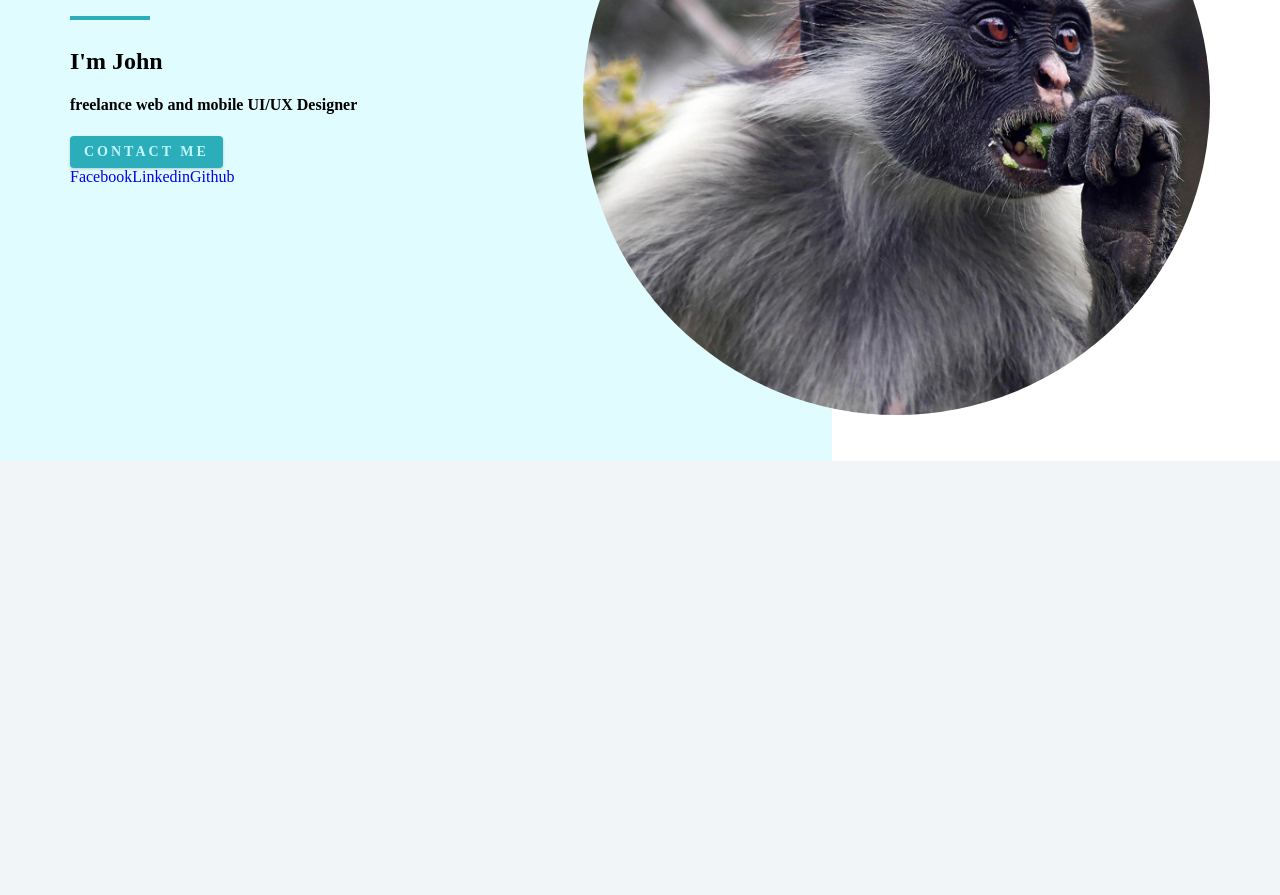
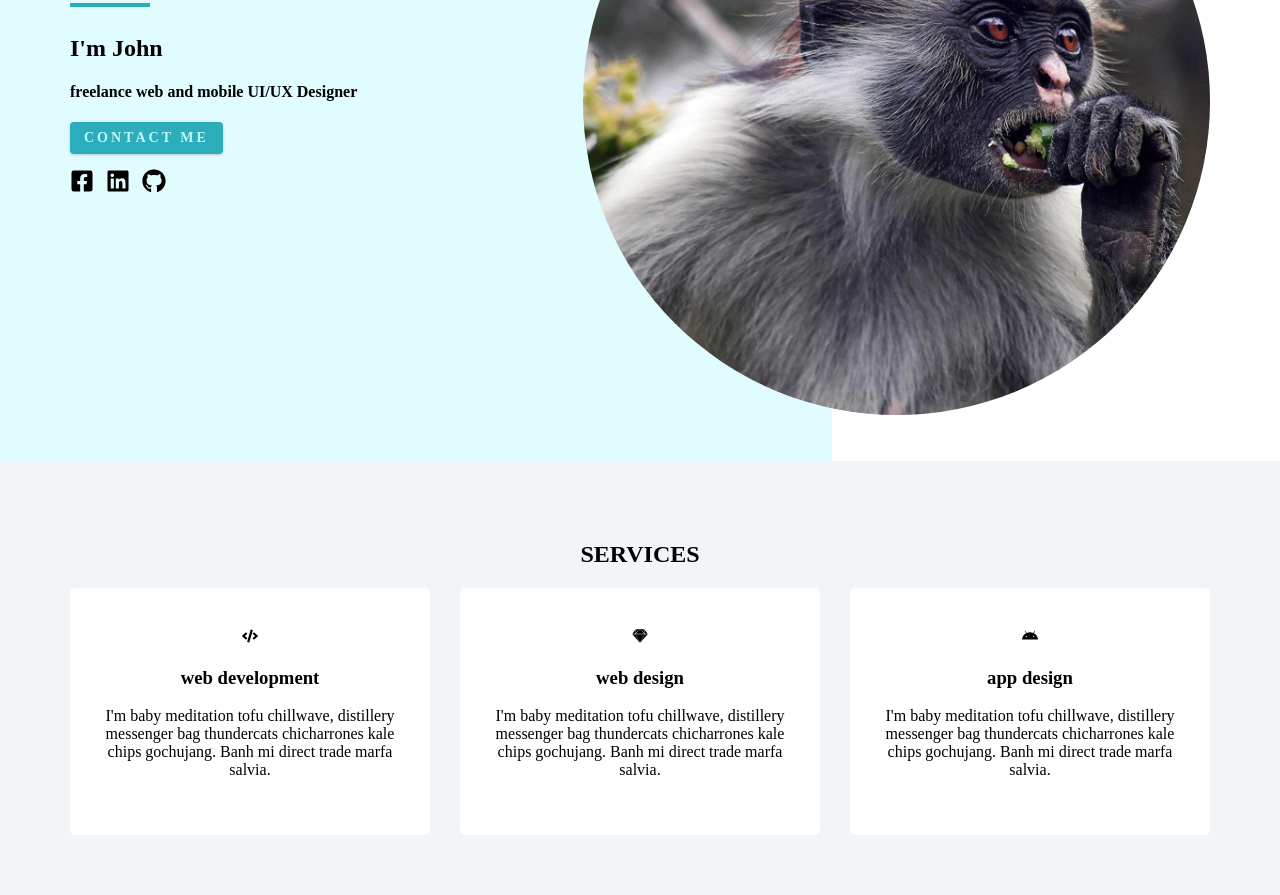
Before and after one commit to IvanMilivojevic/gatsby-strapi-project, a Gatsby site: page / in a window 1280 px wide. Shown: the part 339-1234 px from the top of the page. Before the commit the page ends 800 px from the top, so only its background shows below. Built offline with nearby package versions, Linux system fonts and the light colour scheme; Gatsby itself is replaced by a stand-in of ours.

Commit message:
added services

```diff
--- a/package.json
+++ b/package.json
@@ -20,7 +20,8 @@
     "gatsby-source-filesystem": "^2.10.0",
     "gatsby-transformer-sharp": "^2.11.0",
     "react": "^16.12.0",
-    "react-dom": "^16.12.0"
+    "react-dom": "^16.12.0",
+    "react-icons": "^4.1.0"
   },
   "devDependencies": {
     "prettier": "2.2.1"
--- /dev/null
+++ b/src/components/SectionTitle/SectionTitle.js
@@ -0,0 +1,7 @@
+import React from "react"
+
+const SectionTitle = ({ children }) => {
+  return <h2 className="text-center">{children}</h2>
+}
+
+export default SectionTitle
--- /dev/null
+++ b/src/components/Services/Services.js
@@ -0,0 +1,23 @@
+import React from "react"
+import SectionTitle from "../SectionTitle/SectionTitle"
+import { ServicesData } from "../../constants/services"
+import styles from "./services.module.css"
+
+const Services = () => {
+  return (
+    <section className={`bg-gray section-content`}>
+      <SectionTitle>SERVICES</SectionTitle>
+      <div className={`section-center ${styles.services}`}>
+        {ServicesData.map(service => (
+          <div className={styles.serviceSingle} key={service.id}>
+            {service.icon}
+            <h3>{service.title}</h3>
+            <p>{service.text}</p>
+          </div>
+        ))}
+      </div>
+    </section>
+  )
+}
+
+export default Services
--- /dev/null
+++ b/src/components/Services/services.module.css
@@ -0,0 +1,13 @@
+.services {
+  display: grid;
+  grid-template-columns: 1fr 1fr 1fr;
+  column-gap: 30px;
+}
+
+.serviceSingle {
+  border-radius: 5px;
+  text-align: center;
+  background-color: #fff;
+  color: #000;
+  padding: 40px 20px;
+}
--- a/src/components/SocialLinks/SocialLinks.js
+++ b/src/components/SocialLinks/SocialLinks.js
@@ -1,22 +1,26 @@
 import React from "react"
+import { FaFacebookSquare, FaLinkedin, FaGithub } from "react-icons/fa"
 import styles from "./socialLinks.module.css"
 
 const SocialLinks = () => {
   return (
     <ul className={styles.socialMenu}>
       <li>
-        <a href="#" target="_blank" rel="noopener noreferrer">
+        <a href="https://www.linkedin.com/in/ivan-milivojevic-a14b9b137/" target="_blank" rel="noopener noreferrer">
           <span className="sr-only">Facebook</span>
+          <FaFacebookSquare />
         </a>
       </li>
       <li>
-        <a href="#" target="_blank" rel="noopener noreferrer">
+        <a href="https://www.linkedin.com/in/ivan-milivojevic-a14b9b137/" target="_blank" rel="noopener noreferrer">
           <span className="sr-only">Linkedin</span>
+          <FaLinkedin />
         </a>
       </li>
       <li>
-        <a href="#" target="_blank" rel="noopener noreferrer">
+        <a href="https://www.linkedin.com/in/ivan-milivojevic-a14b9b137/" target="_blank" rel="noopener noreferrer">
           <span className="sr-only">Github</span>
+          <FaGithub />
         </a>
       </li>
     </ul>
--- a/src/components/SocialLinks/socialLinks.module.css
+++ b/src/components/SocialLinks/socialLinks.module.css
@@ -2,5 +2,11 @@
   display: flex;
   list-style: none;
   padding: 0;
-  margin: 0;
+  margin: 15px 0 0;
 }
+
+.socialMenu a {
+  color: #000;
+  font-size: 24px;
+  margin-right: 12px;
+}
--- /dev/null
+++ b/src/constants/services.js
@@ -0,0 +1,23 @@
+import React from "react"
+import { FaCode, FaSketch, FaAndroid } from "react-icons/fa"
+
+export const ServicesData = [
+  {
+    id: 1,
+    icon: <FaCode />,
+    title: "web development",
+    text: `I'm baby meditation tofu chillwave, distillery messenger bag thundercats chicharrones kale chips gochujang. Banh mi direct trade marfa salvia.`,
+  },
+  {
+    id: 2,
+    icon: <FaSketch />,
+    title: "web design",
+    text: `I'm baby meditation tofu chillwave, distillery messenger bag thundercats chicharrones kale chips gochujang. Banh mi direct trade marfa salvia.`,
+  },
+  {
+    id: 3,
+    icon: <FaAndroid />,
+    title: "app design",
+    text: `I'm baby meditation tofu chillwave, distillery messenger bag thundercats chicharrones kale chips gochujang. Banh mi direct trade marfa salvia.`,
+  },
+]
--- a/src/layouts/layout.css
+++ b/src/layouts/layout.css
@@ -52,7 +52,7 @@ a {
   border-radius: 4px;
 }
 
-/* .sr-only {
+.sr-only {
   position: absolute;
   width: 1px;
   height: 1px;
@@ -62,4 +62,25 @@ a {
   clip: rect(0, 0, 0, 0);
   white-space: nowrap;
   border: 0;
-} */
+}
+
+.section-center {
+  width: 1170px;
+  padding-left: 15px;
+  padding-right: 15px;
+  max-width: 100%;
+  margin: 0 auto;
+}
+
+.section-content {
+  padding-top: 60px;
+  padding-bottom: 60px;
+}
+
+.bg-gray {
+  background-color: #f1f5f8;
+}
+
+.text-center {
+  text-align: center;
+}
--- a/src/pages/index.js
+++ b/src/pages/index.js
@@ -1,11 +1,13 @@
 import React from "react"
 import Layout from "../layouts/Layout"
 import Hero from "../components/Hero/Hero"
+import Services from "../components/Services/Services"
 
 const Home = () => {
   return (
     <Layout>
       <Hero />
+      <Services />
     </Layout>
   )
 }
```
Also changed, not shown: src/pages/404.js (added, +13 -0 lines), 1 other file.
